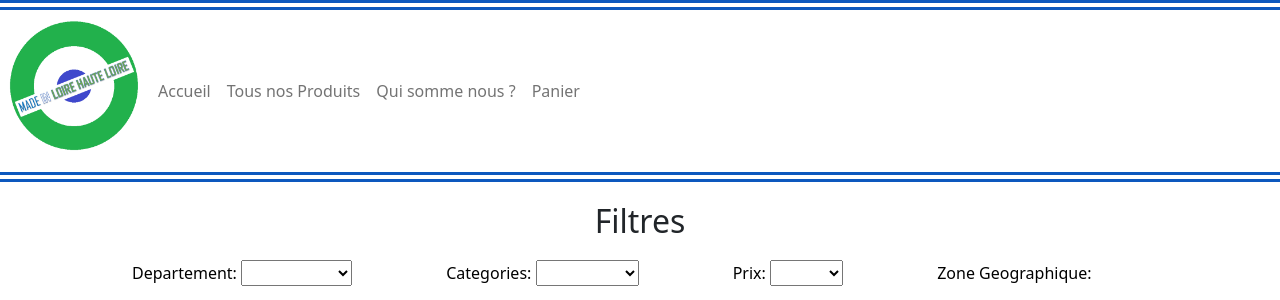
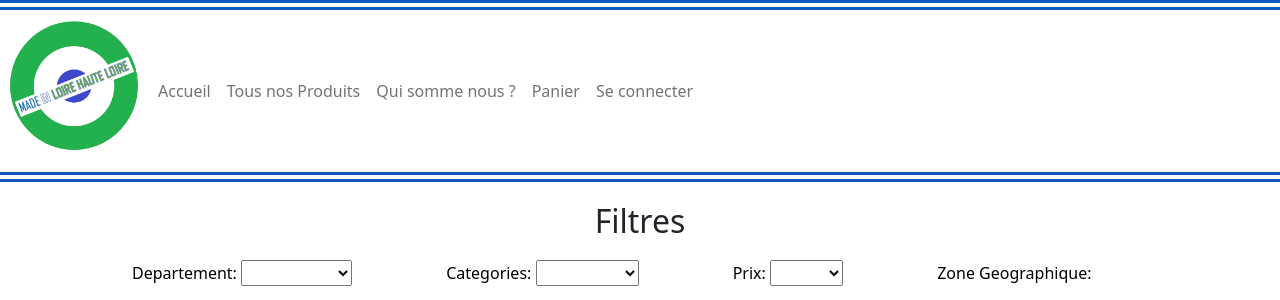
Before and after one commit to thibault-f42/Made-in-haute-loire, a Symfony app: template templates/Accueil.html.twig in a window 1280 px wide. Shown: the top 300 px of the page. Run offline with Twig, Linux system fonts and the light colour scheme; the template is opened without the code that fills it, so the values that code supplies are empty; some libraries are stand-ins or nearby versions.

Commit message:
Nav réparation

```diff
--- a/templates/inc/nav.html.twig
+++ b/templates/inc/nav.html.twig
@@ -21,6 +21,20 @@
             <li class="nav-item ">
                 <a class="nav-link" href="#">Panier</a>
             </li>
+            {% if app.user %}
+                {% if app.user.entreprise %}
+                    <a class="nav-link" href="{{ path('Partenaire') }}">Mon entreprise </a>
+                    <a class="nav-link" href="{{ path('produitPartenaire') }}">Mes produits</a>
+                {% else%}
+                    <li class="nav-item">
+                        <a class="nav-link" href="{{ path('InscriptionFournisseur') }}">Devenir partenaire </a>
+                    </li>
+                {% endif %}
+            {% else %}
+                <li class="nav-item">
+                    <a class="nav-link" href="{{ path('app_login') }}">Se connecter</a>
+                </li>
+            {% endif %}
         </ul>
     </div>
 </nav>
```
